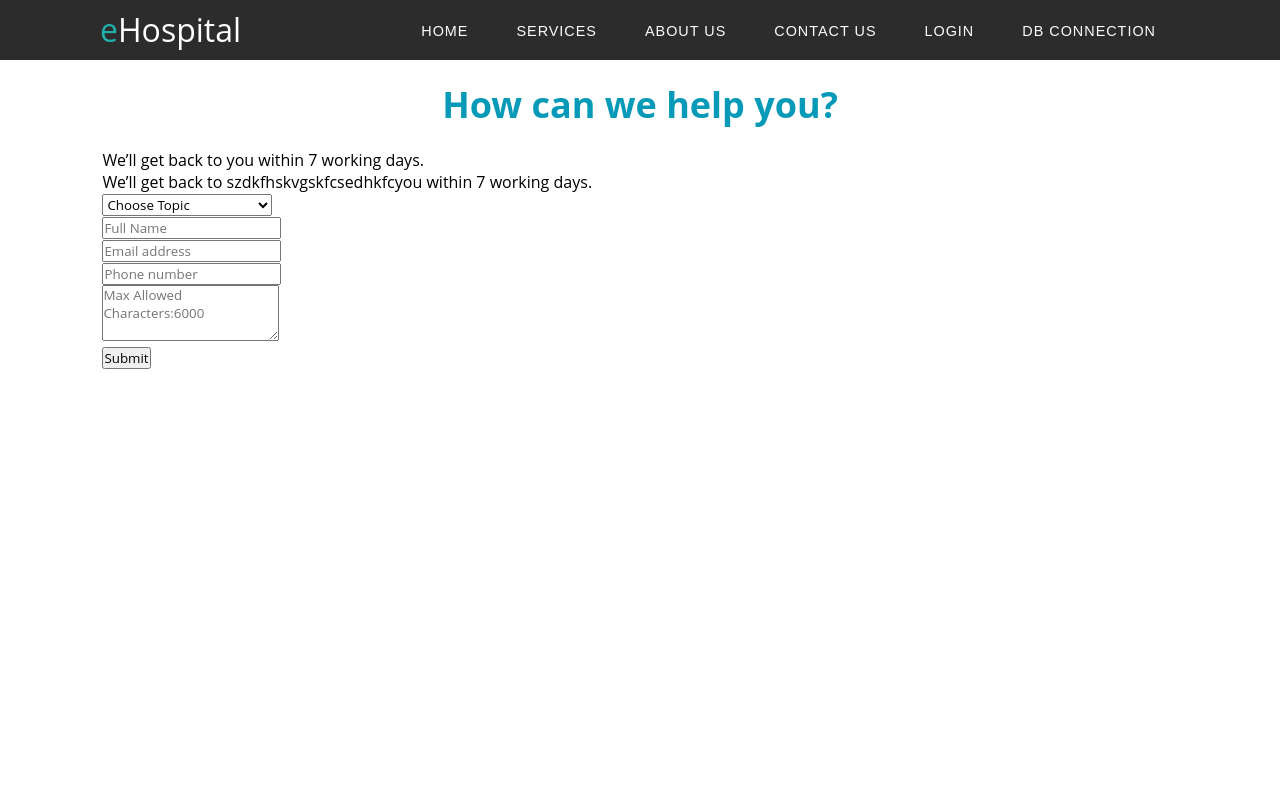
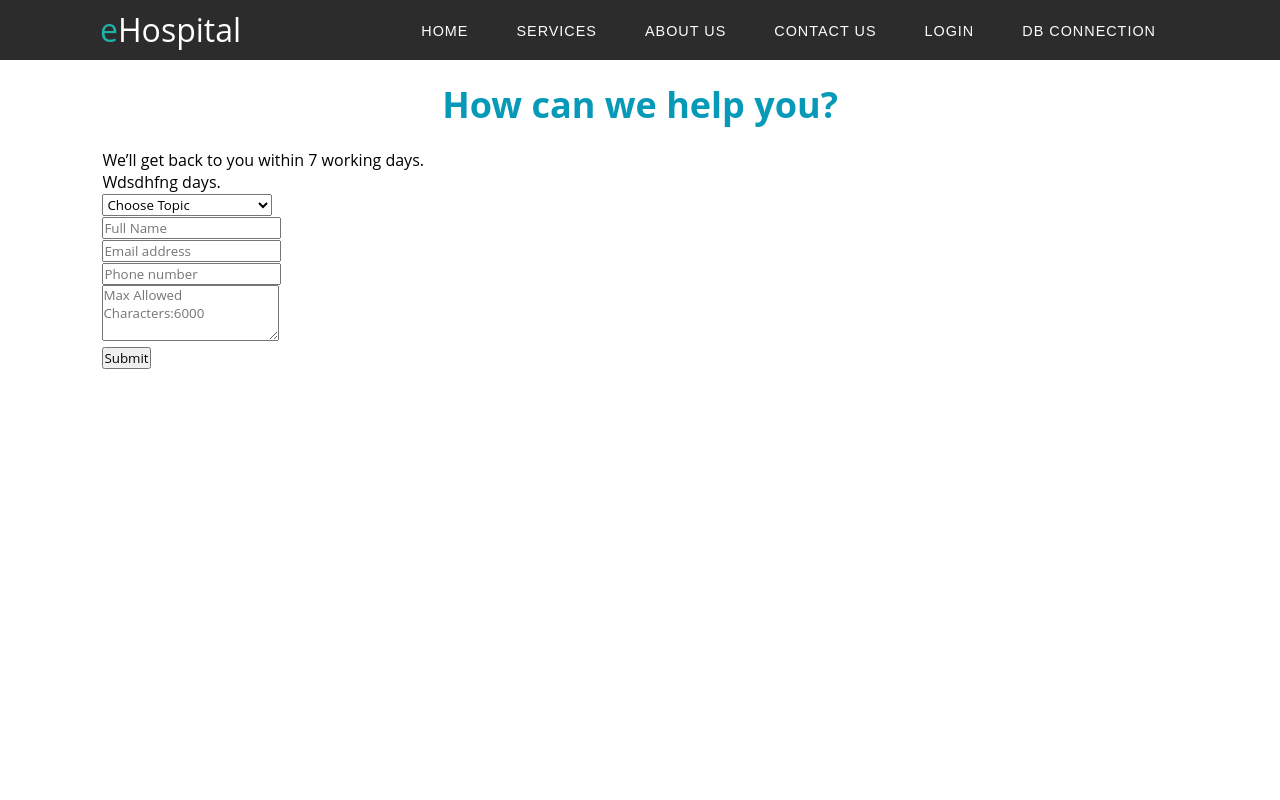
Before and after one commit to Shuli-Wang/eHospital_FE, a React (Create React App) app: page /contact in a window 1280 px wide. Shown: the top 800 px of the page. Built offline with nearby package versions, Linux system fonts and the light colour scheme.

Commit message:
test from SHuli

```diff
--- a/src/screens/Contact.js
+++ b/src/screens/Contact.js
@@ -14,7 +14,7 @@ const Contact = () => {
               <div><h1>How can we help you?</h1></div>
               <div><cu2>We’ll get back to you within 7 working days.</cu2></div>
 
-              <div><cu2>We’ll get back to szdkfhskvgskfcsedhkfcyou within 7 working days.</cu2></div>
+              <div><cu2>Wdsdhfng days.</cu2></div>
 
 
               <select className="bg-gray-50 border border-gray-300
```
